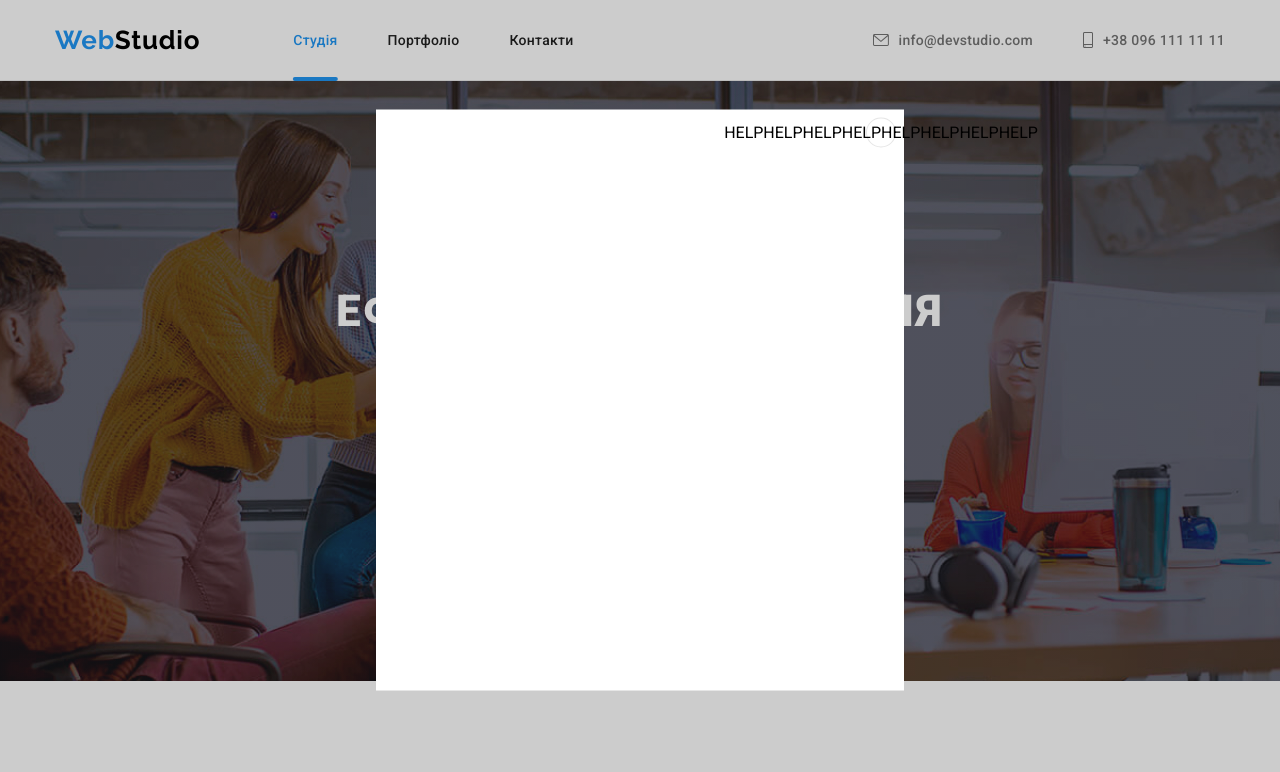
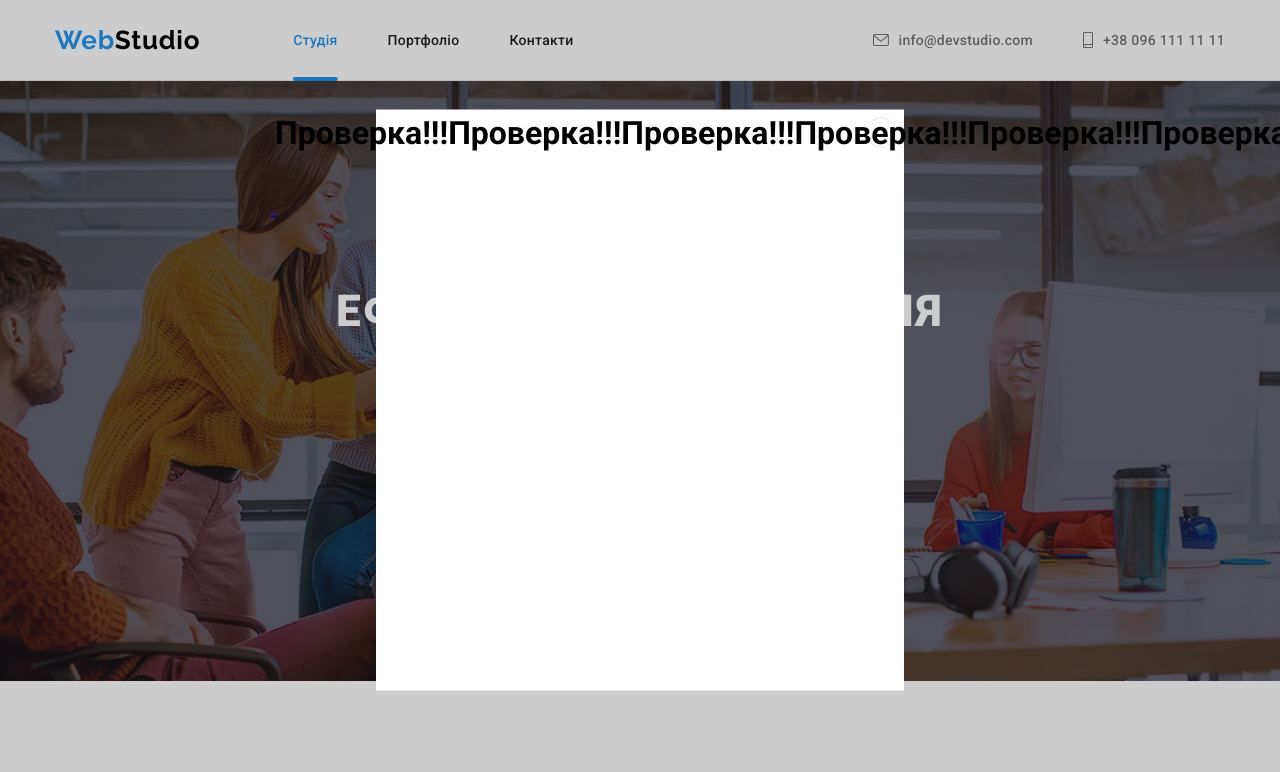
Before and after one commit to Vov4ik2022/goit-markup-hw-06, a plain HTML site: page index.html in a window 1280 px wide. Both pictures are taken after a click on the button "Замовити послугу". Shown: the top 772 px of the page. Drawn offline with nearby package versions, Linux system fonts and the light colour scheme.

Commit message:
ДЗ-6 проверка

```diff
--- a/index.html
+++ b/index.html
@@ -534,7 +534,13 @@
           <svg class="modal-icon-close" width="18" height="18">
             <use href="./images/icons.svg#modal-close"> </use>
           </svg>
-          <p>HELPHELPHELPHELPHELPHELPHELPHELP</p>
+          <h1>Проверка!!!</h1>
+          <h1>Проверка!!!</h1>
+          <h1>Проверка!!!</h1>
+          <h1>Проверка!!!</h1>
+          <h1>Проверка!!!</h1>
+          <h1>Проверка!!!</h1>
+          <h1>Проверка!!!</h1>
         </button>
       </div>
 <!-- ==========================NEW============================= -->
```
